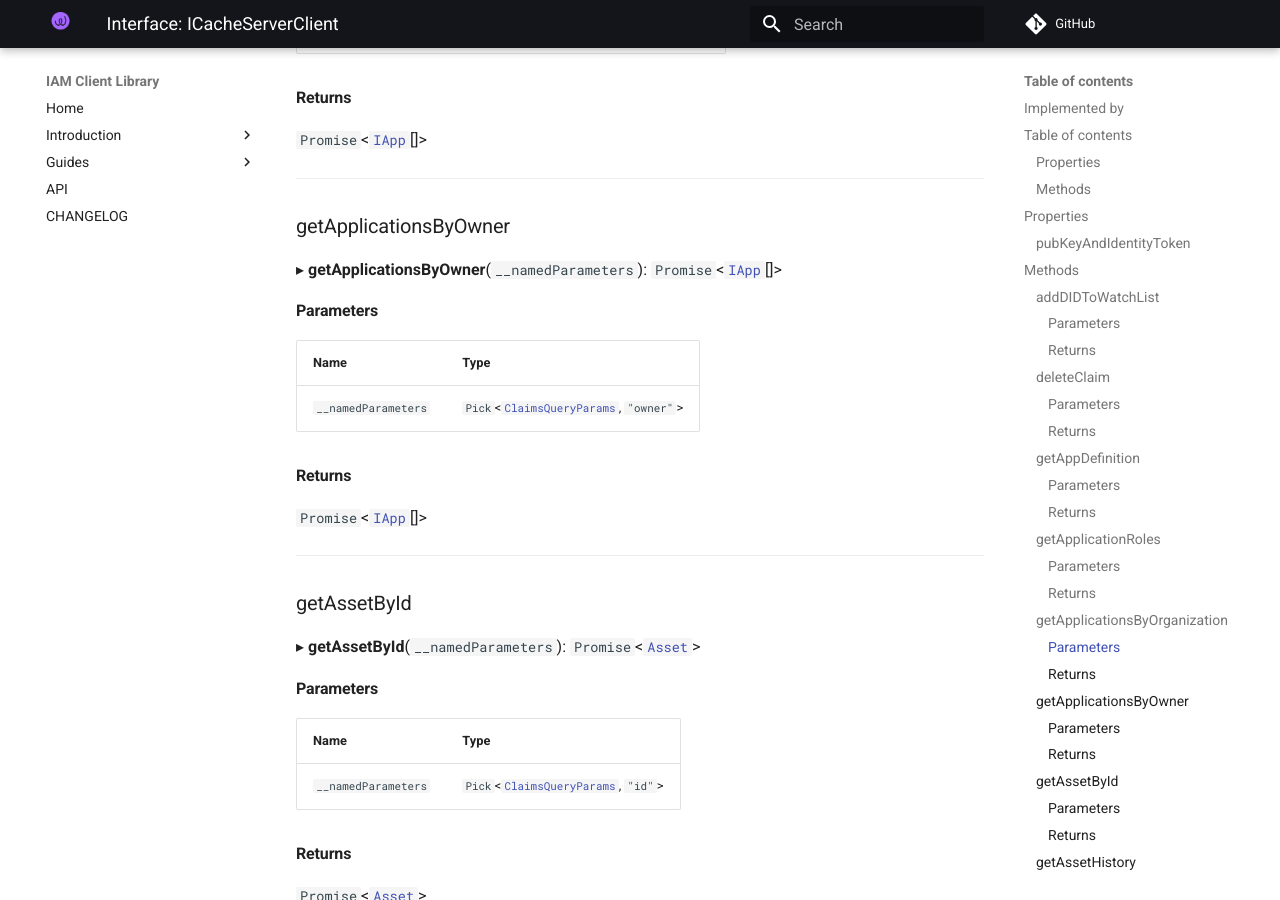
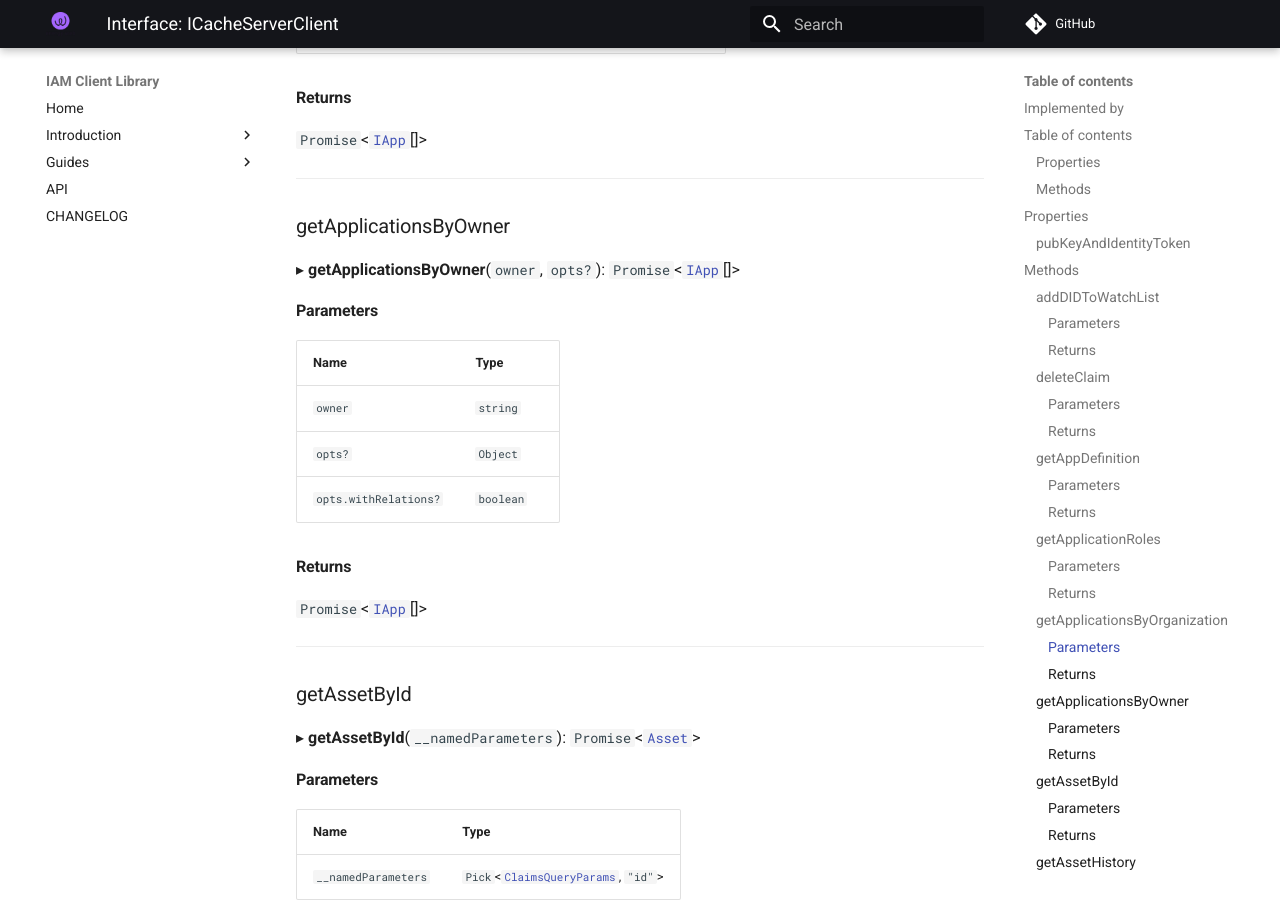
Before and after one commit to energywebfoundation/iam-client-lib, an MkDocs documentation site: the page built from docs/api/interfaces/cacheServerClient_ICacheServerClient.ICacheServerClient.md, in a window 1280 px wide and 900 px high, scrolled down 3562 px. Built offline with MkDocs 1.6.1 and Material for MkDocs 9.7.7, drawn with Linux system fonts in a browser that asks for light colours; comment, search, counter and statistics services are not loaded; some of the changed text lies outside the part shown.

Commit message:
feat: get owned domains with relatiosn

```diff
--- a/docs/api/interfaces/cacheServerClient_ICacheServerClient.ICacheServerClient.md
+++ b/docs/api/interfaces/cacheServerClient_ICacheServerClient.ICacheServerClient.md
@@ -137,13 +137,15 @@ ___
 
 ### getApplicationsByOwner
 
-▸ **getApplicationsByOwner**(`__namedParameters`): `Promise`<[`IApp`](cacheServerClient_cacheServerClient_types.IApp.md)[]\>
+▸ **getApplicationsByOwner**(`owner`, `opts?`): `Promise`<[`IApp`](cacheServerClient_cacheServerClient_types.IApp.md)[]\>
 
 #### Parameters
 
 | Name | Type |
 | :------ | :------ |
-| `__namedParameters` | `Pick`<[`ClaimsQueryParams`](../modules/cacheServerClient_cacheServerClient_types.md#claimsqueryparams), ``"owner"``\> |
+| `owner` | `string` |
+| `opts?` | `Object` |
+| `opts.withRelations?` | `boolean` |
 
 #### Returns
 
@@ -361,13 +363,15 @@ ___
 
 ### getOrganizationsByOwner
 
-▸ **getOrganizationsByOwner**(`__namedParameters`): `Promise`<[`IOrganization`](cacheServerClient_cacheServerClient_types.IOrganization.md)[]\>
+▸ **getOrganizationsByOwner**(`owner`, `opts?`): `Promise`<[`IOrganization`](cacheServerClient_cacheServerClient_types.IOrganization.md)[]\>
 
 #### Parameters
 
 | Name | Type |
 | :------ | :------ |
-| `__namedParameters` | `Pick`<[`ClaimsQueryParams`](../modules/cacheServerClient_cacheServerClient_types.md#claimsqueryparams), ``"owner"`` \| ``"excludeSubOrgs"``\> |
+| `owner` | `string` |
+| `opts?` | `Object` |
+| `opts.withRelations?` | `boolean` |
 
 #### Returns
 
```
Also changed, not shown: docs/api/classes/cacheServerClient_cacheServerClient.CacheServerClient.md (+8 -4 lines), docs/api/classes/iam.IAM.md (+1 -1 lines), 3 other files.
